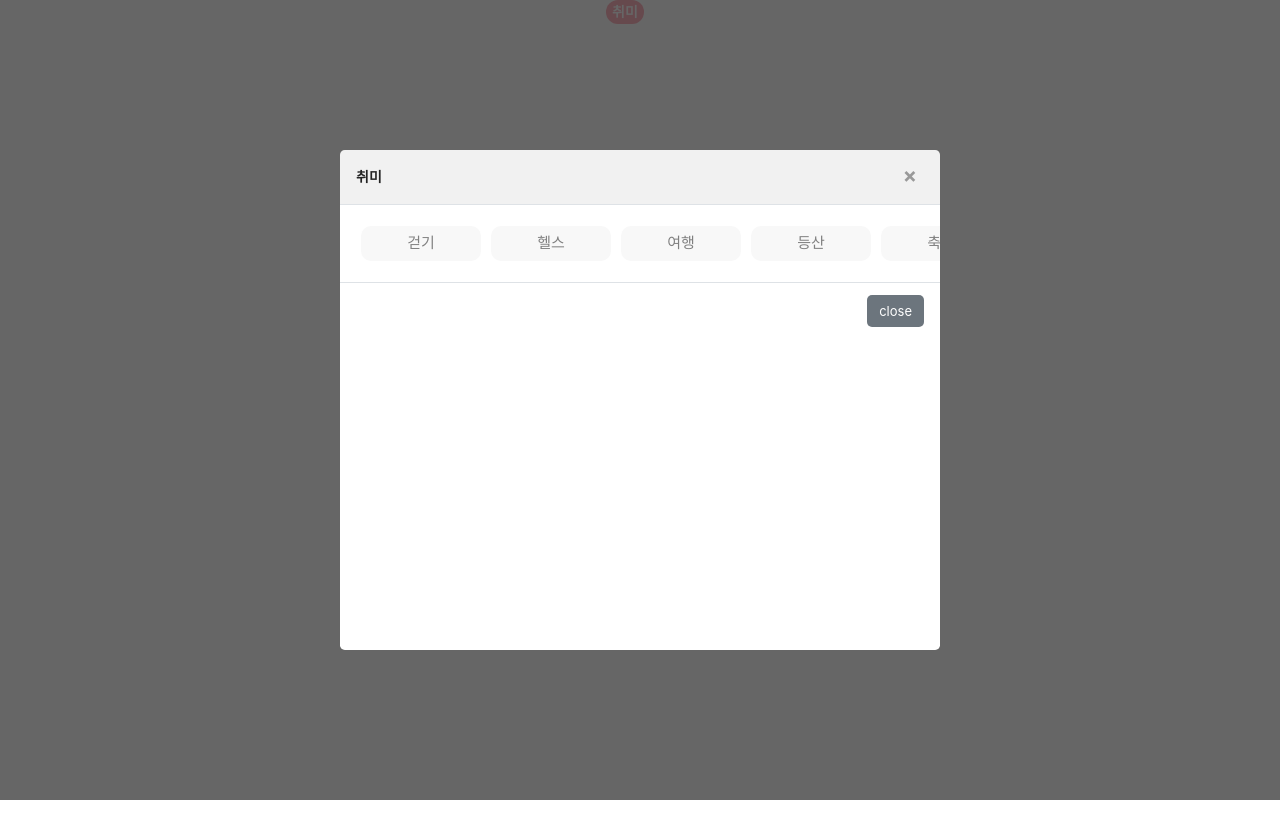
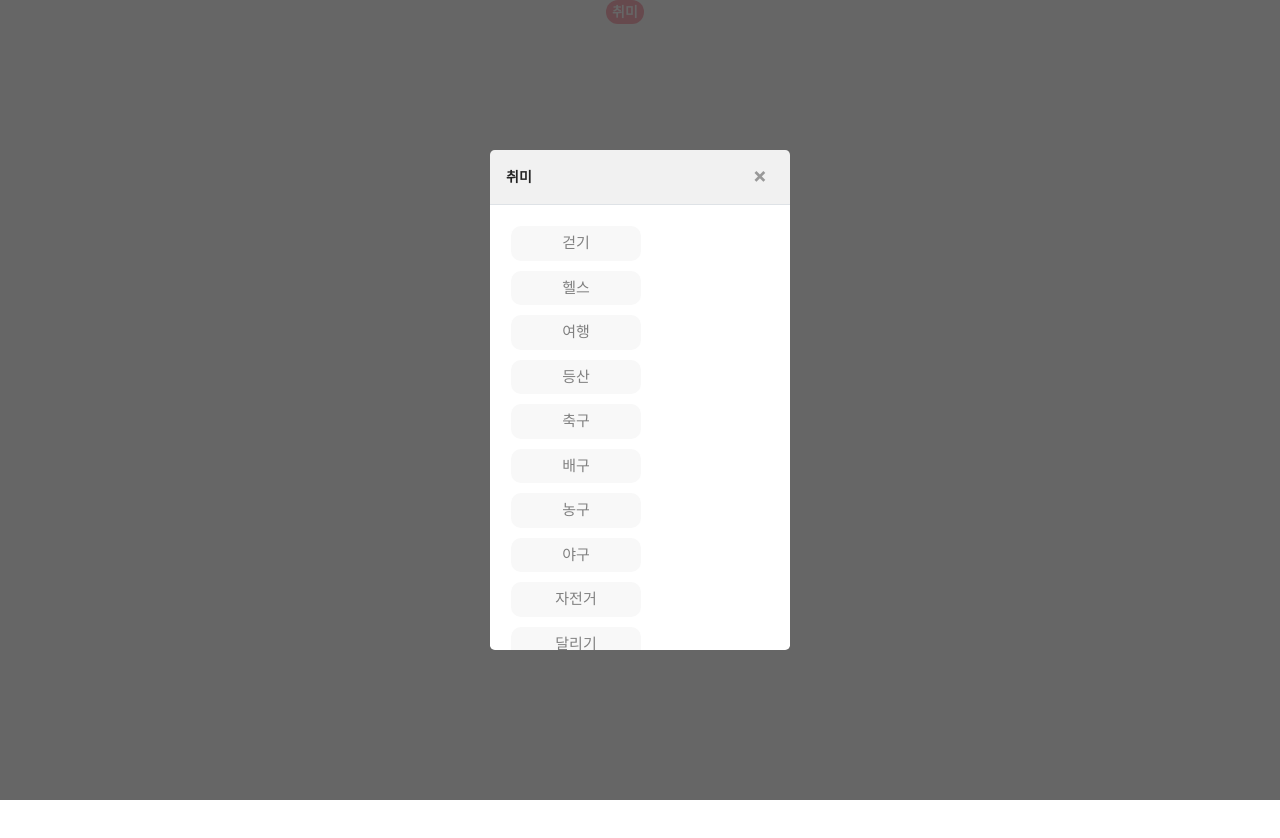
Before and after one commit to team-doogeun/doogeun-dating-frontend, a React (Create React App) app in the folder client/: page /signup in a window 1280 px wide. Both pictures are taken after a click on the button "취미". Shown: the top 838 px of the page. Built offline with nearby package versions, Linux system fonts and the light colour scheme.

Commit message:
hobby 수정

```diff
--- a/client/src/components/views/NavBar/NavBar.js
+++ b/client/src/components/views/NavBar/NavBar.js
@@ -63,12 +63,13 @@ const ContentModalComponent = (props) => {
 
   const openModal = () => {
     setModalOpen(true);
+    // 모달창 열면 스크롤 안보이게
     document.body.style.overflow = 'hidden';
-    console.log(modalOpen);
   };
 
   const closeModal = () => {
     setModalOpen(false);
+    // 모달창 닫으면 다시 셋
     document.body.style.overflow = 'unset';
   };
 
--- a/client/src/components/views/SignUpPage/AttributeData.js
+++ b/client/src/components/views/SignUpPage/AttributeData.js
@@ -1,3 +1,16 @@
+const heightData = [
+  { value: '150이하', label: '150이하' },
+  { value: '151~155', label: '151~155' },
+  { value: '156~160', label: '156~160' },
+  { value: '161~165', label: '161~165' },
+  { value: '166~170', label: '166~170' },
+  { value: '171~175', label: '171~175' },
+  { value: '176~180', label: '176~180' },
+  { value: '181~185', label: '181~185' },
+  { value: '186~190', label: '186~190' },
+  { value: '190이상', label: '190이상' },
+];
+
 const ageRangeData = [
   { value: '20', label: '20' },
   { value: '21', label: '21' },
@@ -182,4 +195,4 @@ const priorityData = [
   { value: 'MBTI', label: 'MBTI' },
 ];
 
-export { ageRangeData, bodyTypeData, departmentData, addressData, characterData, mbtiData, hobbyData, drinkData, smokeData, priorityData };
+export { heightData, ageRangeData, bodyTypeData, departmentData, addressData, characterData, mbtiData, hobbyData, drinkData, smokeData, priorityData };
--- a/client/src/components/views/smallComponent/HobbyButton.css
+++ b/client/src/components/views/smallComponent/HobbyButton.css
@@ -1,18 +1,28 @@
 .hobbyDataForm {
-  width: 100%;
-  height: auto;
-  display: flex;
-  flex-direction: row;
+  display: grid;
+  grid-template-rows: '1fr';
+  grid-template-columns: '1fr 1fr 1fr 1fr';
+  box-sizing: border-box;
+}
+
+div {
+  display: grid;
+  grid-template-rows: '1fr';
+  grid-template-columns: '1fr 1fr 1fr 1fr';
+  box-sizing: border-box;
+}
+
+span {
+  float: left;
 }
 
 .buttonContainer {
-  margin: 0 auto;
-  white-space: normal;
-  position: relative;
+  width: 130px;
 }
 
 .btn {
-  width: 120px;
+  width: 100%;
+  display: grid;
   color: gray;
   font-size: 15px;
   background-color: #f8f8f8;
@@ -23,12 +33,14 @@
 }
 
 .btnclicked {
-  width: 100px;
+  width: 100%;
+  color: black;
+  height: 40px;
+  font-weight: bold;
   font-size: 15px;
+  background-color: palevioletred;
   margin: 5px;
   border: none;
   border-radius: 10px;
-  cursor: pointer;
-  color: aqua;
-  background-color: red;
+  cursor: inherit;
 }
--- a/client/src/components/views/smallComponent/HobbyButton.js
+++ b/client/src/components/views/smallComponent/HobbyButton.js
@@ -17,11 +17,11 @@ function HobbyButton() {
     <div className="hobbyDataForm">
       {data.map((item, idx) => {
         return (
-          <div className="buttonContainer">
+          <span className="buttonContainer">
             <button value={idx} className={'btn' + (`${idx}` === btnActive ? 'clicked' : '')} onClick={toggleActive}>
               {item.value}
             </button>
-          </div>
+          </span>
         );
       })}
     </div>
```
